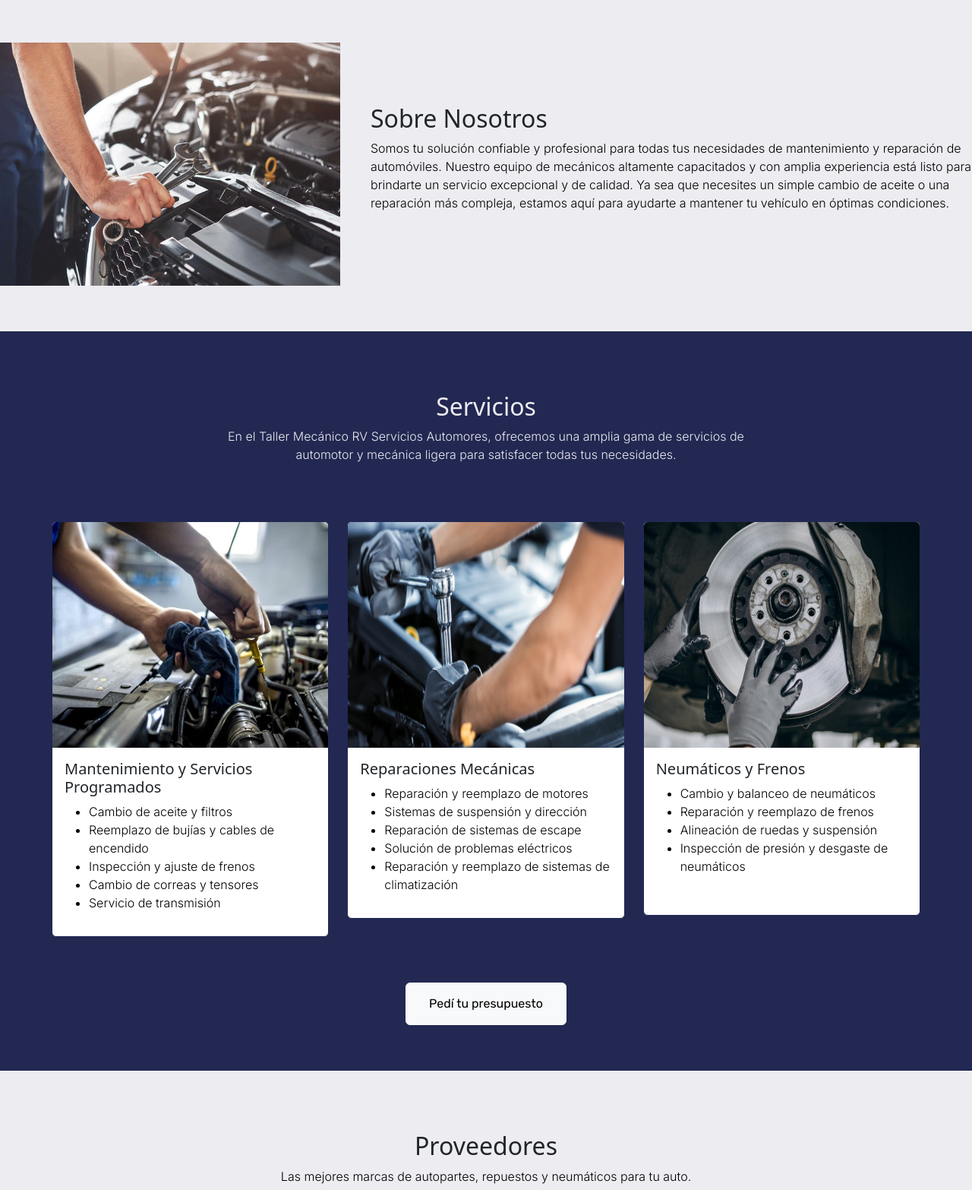
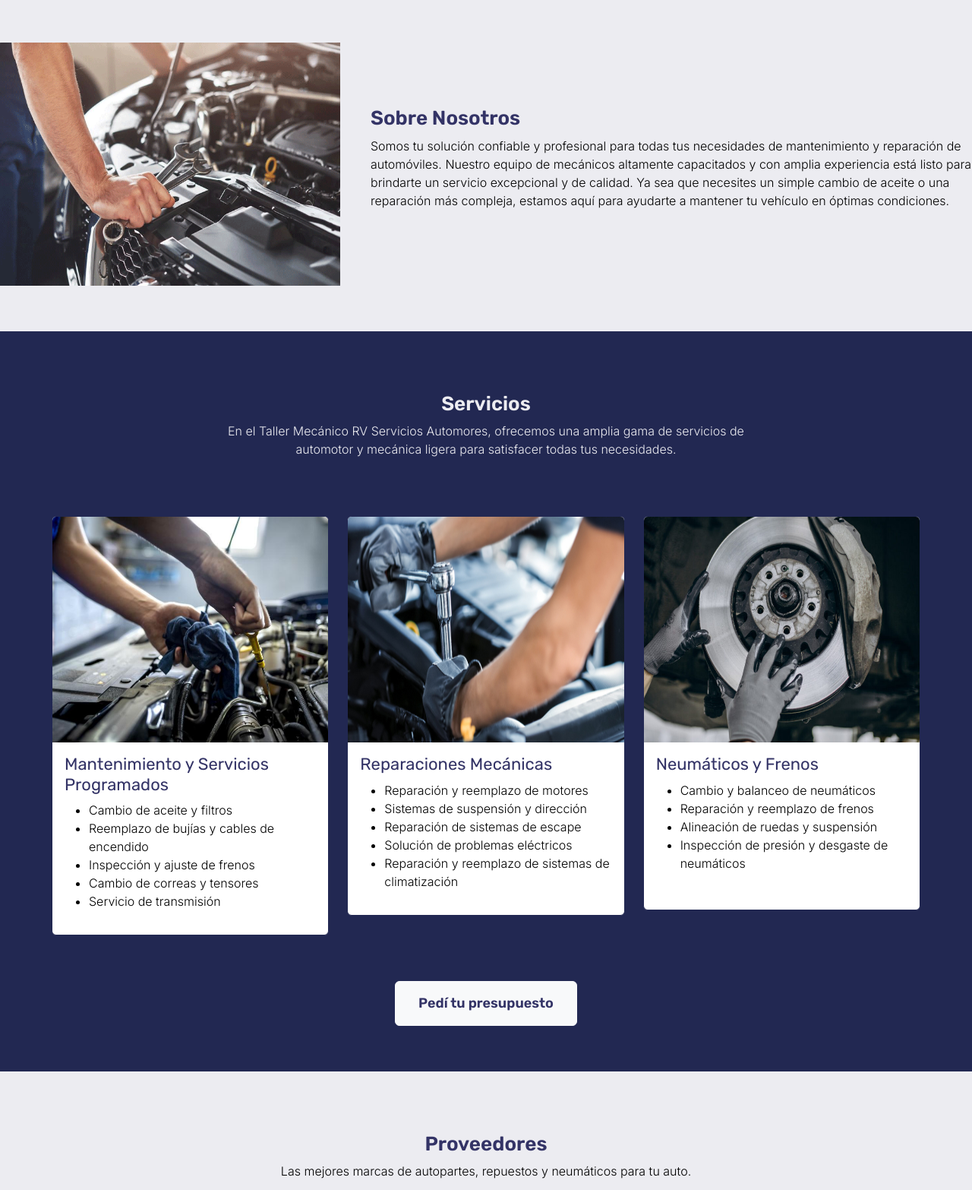
Before and after one commit to rocioyrosa/devweb-rvautomotores, a website: page index.html in a window 1280 px wide. Shown: the part 800-2366 px from the top of the page at 76% size. Drawn offline with nearby package versions, Linux system fonts and the light colour scheme.

Commit message:
arreglo visual responsive y headings

```diff
--- a/scss/layout/_home.scss
+++ b/scss/layout/_home.scss
@@ -68,9 +68,13 @@ form label {
         display: grid;
         align-items: center;
         height: fit-content;
+
+        &-title {
+            @include subheading-styles;
+            font-size: 26px;
+        }
     }
 }
-
 
 @media (max-width: 768px) {
     .section__nosotros {
@@ -104,6 +108,8 @@ form label {
         text-align: center;
 
         &-title {
+            @include subheading-styles;
+            font-size: 26px;
             color: $color-secondary;
         }
 
@@ -140,7 +146,9 @@ form label {
             min-height: 220px;
 
             .card-title {
-                font-size: 20px;
+                @include subheading-styles;
+                font-size: 22px;
+                font-weight: map-get($font-weights, normal)
             }
 
             li {
@@ -162,8 +170,8 @@ form label {
 
 
 .btn-light {
-    font-family: $font-family-titles;
-    font-weight: map-get($font-weights, normal);
+    @include subheading-styles;
+    font-size: 18px;
     padding: 15px 30px 15px 30px;
     justify-self: center;
 }
@@ -185,6 +193,11 @@ form label {
             align-items: center;
             grid-template-columns: 100%;
             text-align: center;
+
+            &__title {
+                @include subheading-styles;
+                font-size: 26px;
+            }
         }
 
         .proveedores__galeria {
@@ -258,9 +271,13 @@ form label {
     align-items: center;
     padding: 50px 20px 60px 20px;
 
+    p {
+        color: $color-secondary;
+    }
 
-    h2,
-    p {
+    h2 {
+        @include subheading-styles;
+        font-size: 26px;
         color: $color-secondary;
     }
 
--- a/scss/style.scss
+++ b/scss/style.scss
@@ -19,7 +19,7 @@
 
 // reseteo de body a full screen
 
-* {
-    margin: 0;
-    padding: 0;
-}
+// * {
+//     margin: 0;
+//     padding: 0;
+// }
--- a/scss/utilities/_mixins.scss
+++ b/scss/utilities/_mixins.scss
@@ -32,7 +32,7 @@
     color: $color-title;
     font-family: $font-family-titles;
     font-size: 24px;
-    font-weight: map-get($font-weights, normal);
+    font-weight: map-get($font-weights, negrita);
     z-index: 1;
 }
 
```
Also changed, not shown: css/style.css.
